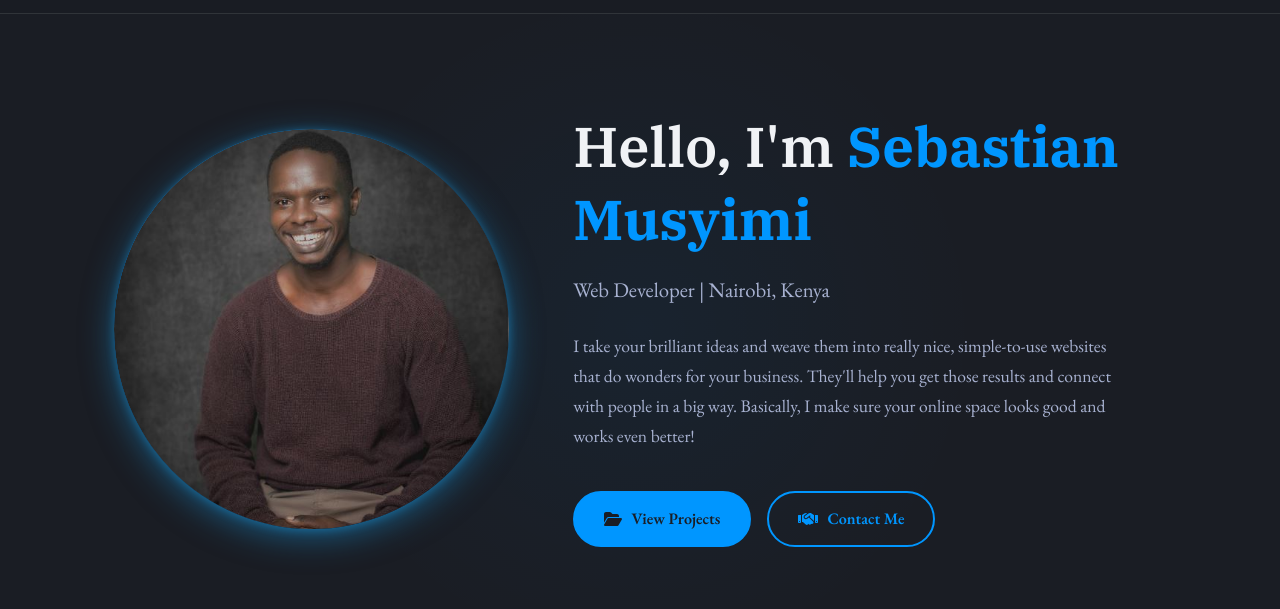
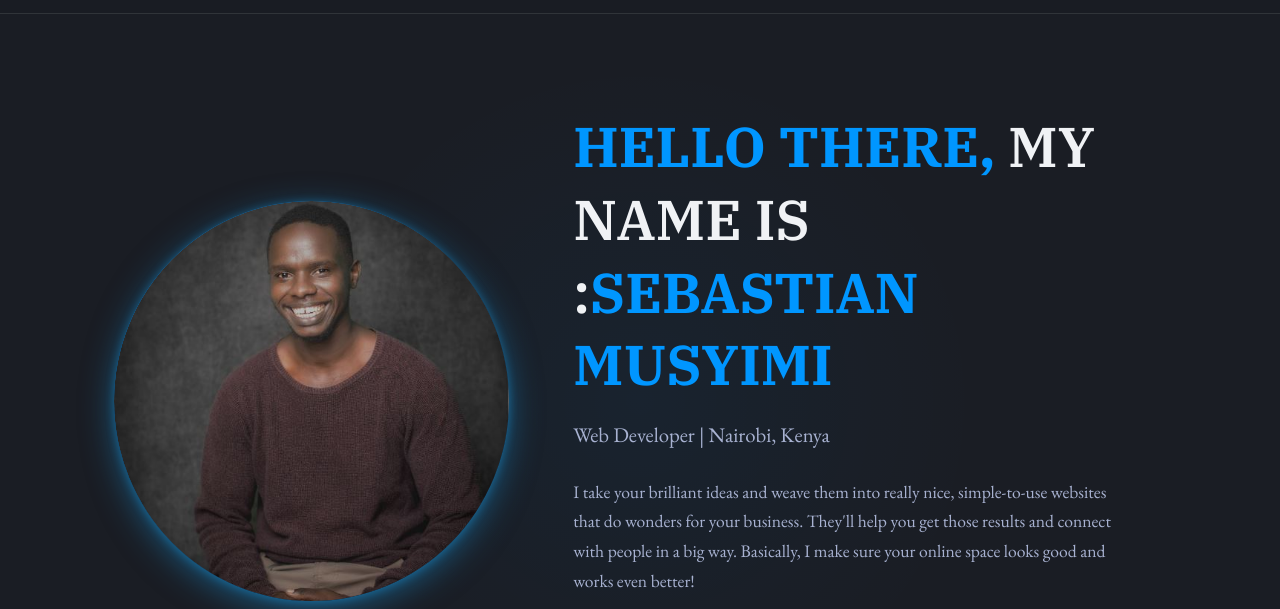
Before and after one commit to gR8Sebastian/SMusyimiportfolio, a plain HTML site: page index.html in a window 1280 px wide. Shown: the part 59-668 px from the top of the page. Drawn offline with nearby package versions, Linux system fonts and the light colour scheme.

Commit message:
Update index.html

```diff
--- a/index.html
+++ b/index.html
@@ -593,7 +593,7 @@
                 <img src="img/profile.JPG" alt="Sebastian Musyimi Profile Picture" class="profile-photo-img" loading="lazy">
             </div>
             <div class="hero-content animate-on-scroll" data-animation="slide-up">
-                <h1 class="hero-title">Hello, I'm <strong>Sebastian Musyimi</strong></h1>
+                <h1 class="hero-title"><strong>HELLO THERE,</strong> MY NAME IS :<strong>SEBASTIAN MUSYIMI</strong></h1>
                 <p class="hero-subtitle">Web Developer | Nairobi, Kenya</p>
                 <p class="hero-text">I take your brilliant ideas and weave them into really nice, simple-to-use websites that do wonders for your business. They'll help you get those results and connect with people in a big way. Basically, I make sure your online space looks good and works even better!</p>
                 <div class="hero-buttons">
```
